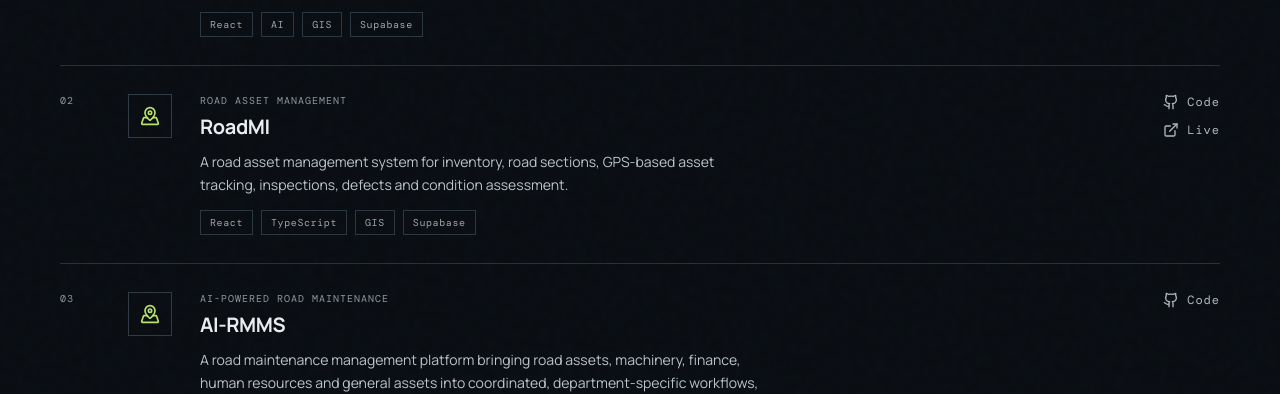
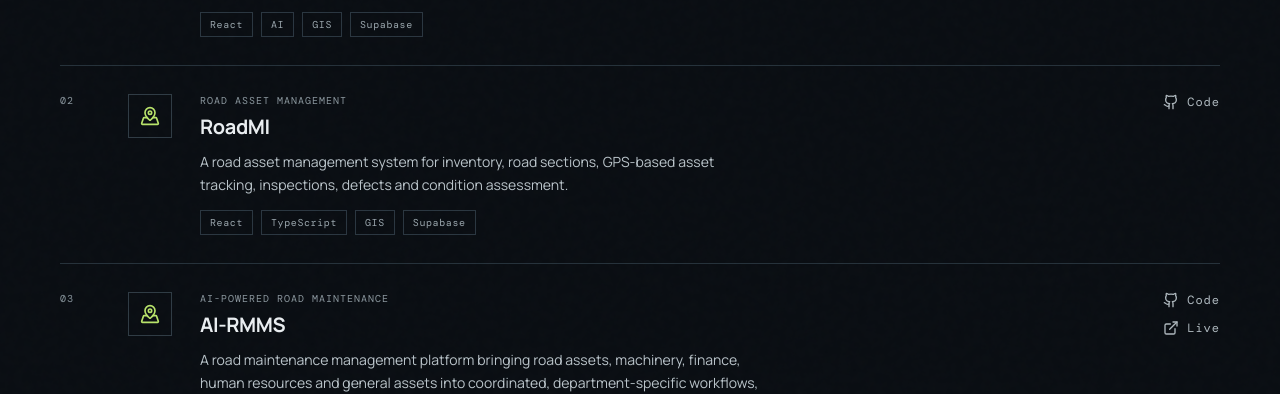
Before and after one commit to chandem/chane-eshetu-portfolio, a React (Vite) app: page / in a window 1280 px wide. Shown: the part 2760-3154 px from the top of the page. Built offline with nearby package versions, Linux system fonts and the light colour scheme.

Commit message:
Show live demo only for deployed core platforms

```diff
--- a/src/App.tsx
+++ b/src/App.tsx
@@ -16,13 +16,13 @@ const projects = [
     number: '02', name: 'RoadMI', type: 'ROAD ASSET MANAGEMENT',
     description: 'A road asset management system for inventory, road sections, GPS-based asset tracking, inspections, defects and condition assessment.',
     tags: ['React', 'TypeScript', 'GIS', 'Supabase'], icon: MapPinned,
-    url: 'https://github.com/chandem/road-asset-management-system', live: 'https://road-asset-management-system.vercel.app'
+    url: 'https://github.com/chandem/road-asset-management-system', live: ''
   },
   {
     number: '03', name: 'AI-RMMS', type: 'AI-POWERED ROAD MAINTENANCE',
     description: 'A road maintenance management platform bringing road assets, machinery, finance, human resources and general assets into coordinated, department-specific workflows, with GIS capabilities.',
     tags: ['React', 'TypeScript', 'Supabase', 'GIS', 'AI'], icon: MapPinned,
-    url: 'https://github.com/chandem/road-maintenance-management-system', live: ''
+    url: 'https://github.com/chandem/road-maintenance-management-system', live: 'https://road-maintenance-management-system.vercel.app'
   },
   {
     number: '04', name: 'AI Document Processing', type: 'DOCUMENT INTELLIGENCE',
@@ -40,7 +40,7 @@ const projects = [
     number: '06', name: 'Machinery Maintenance Management', type: 'EQUIPMENT & MAINTENANCE',
     description: 'A maintenance management application for equipment records, work orders and operational visibility.',
     tags: ['React', 'TypeScript', 'Operations'], icon: Wrench,
-    url: 'https://github.com/chandem/Machinery-maintenance-management-system', live: 'https://machinery-maintenance-management-sy.vercel.app'
+    url: 'https://github.com/chandem/Machinery-maintenance-management-system', live: ''
   },
 ]
 
```
